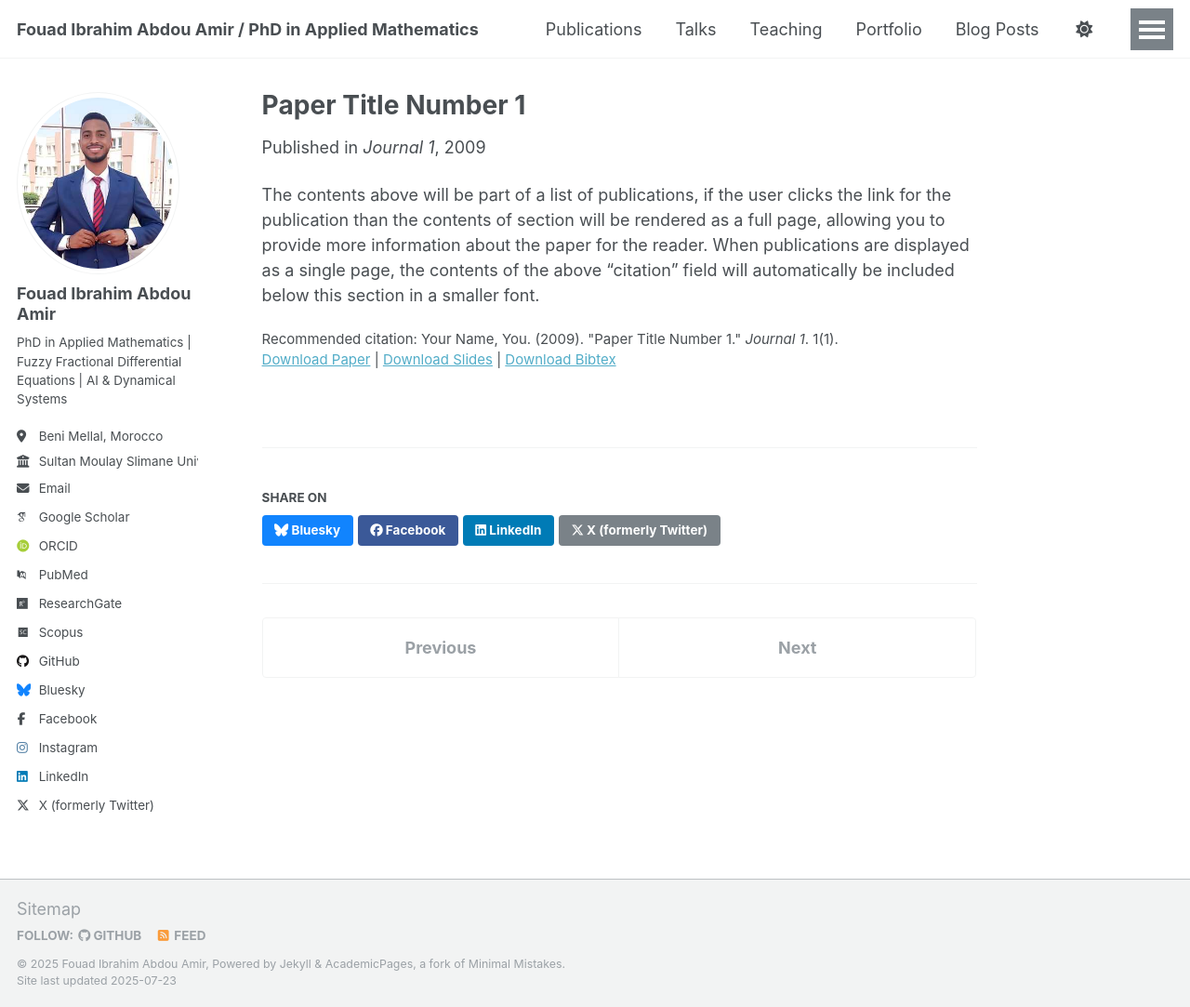
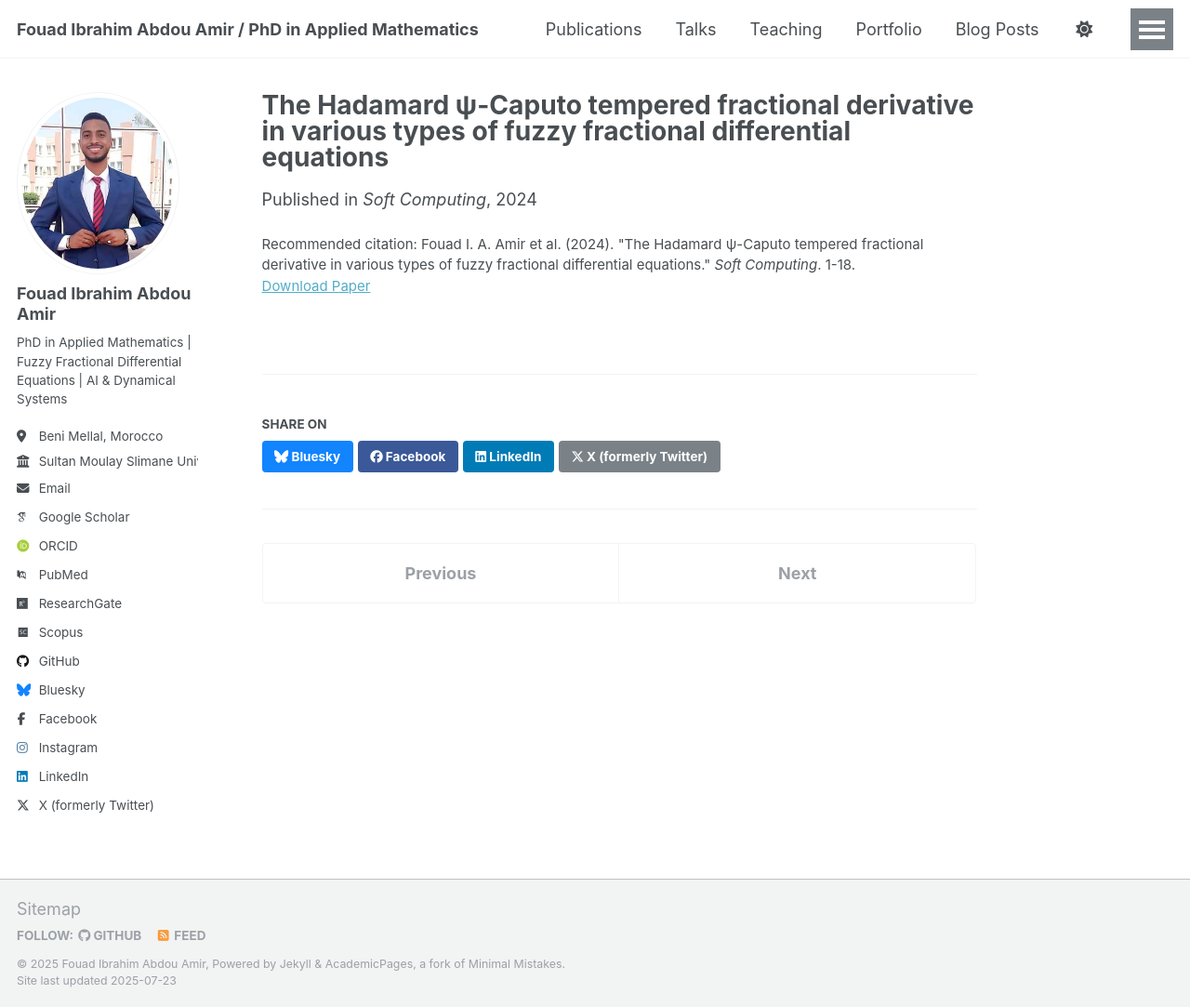
Before and after one commit to fouad-ibrahimabdouamir/fouad-ibrahim.github.io, a Jekyll site: the page built from _publications/2009-10-01-paper-title-number-1.md, in a window 1280 px wide and 1083 px high. Shown: the whole window at 93% size. Built offline with Jekyll 4.4.1, drawn with Linux system fonts in a browser that asks for light colours; some web fonts are replaced; a script that is not in the unit is left out.

Commit message:
_publications/2024-soft-computing.md

```diff
--- a/_publications/2009-10-01-paper-title-number-1.md
+++ b/_publications/2009-10-01-paper-title-number-1.md
@@ -1,14 +1,11 @@
 ---
-title: "Paper Title Number 1"
+title: "The Hadamard ψ-Caputo tempered fractional derivative in various types of fuzzy fractional differential equations"
 collection: publications
-category: manuscripts
-permalink: /publication/2009-10-01-paper-title-number-1
-excerpt: 'This paper is about the number 1. The number 2 is left for future work.'
-date: 2009-10-01
-venue: 'Journal 1'
-slidesurl: 'http://academicpages.github.io/files/slides1.pdf'
-paperurl: 'http://academicpages.github.io/files/paper1.pdf'
-bibtexurl: 'http://academicpages.github.io/files/bibtex1.bib'
-citation: 'Your Name, You. (2009). &quot;Paper Title Number 1.&quot; <i>Journal 1</i>. 1(1).'
+category: published
+permalink: /publication/2024-soft-computing
+excerpt: 'This paper explores novel approaches to fuzzy fractional differential equations using Hadamard ψ-Caputo tempered fractional derivatives.'
+date: 2024-01-01  # Date de publication approximative
+venue: 'Soft Computing'
+paperurl: 'https://doi.org/10.1007/s00500-024-09821-w'
+citation: 'Fouad I. A. Amir et al. (2024). &quot;The Hadamard ψ-Caputo tempered fractional derivative in various types of fuzzy fractional differential equations.&quot; <i>Soft Computing</i>. 1-18.'
 ---
-The contents above will be part of a list of publications, if the user clicks the link for the publication than the contents of section will be rendered as a full page, allowing you to provide more information about the paper for the reader. When publications are displayed as a single page, the contents of the above "citation" field will automatically be included below this section in a smaller font.
```
